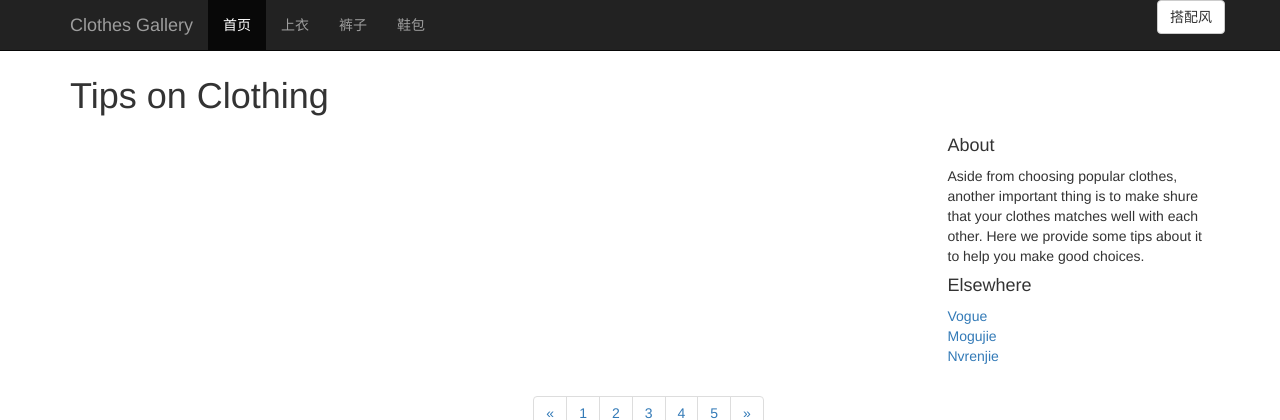
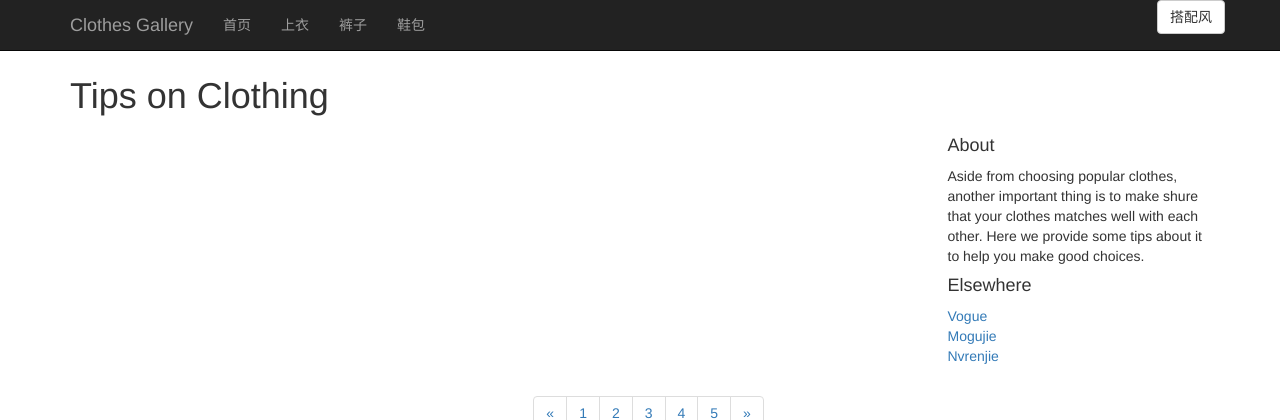
Before and after one commit to HelloOrganization/dapei, a Flask app: template templates/tip.html in a window 1280 px wide. Shown: the top 420 px of the page. Run offline with Flask 2, Linux system fonts and the light colour scheme; the template is opened without the code that fills it, so the values that code supplies are empty; some libraries are stand-ins or nearby versions.

Commit message:
tip minor modify

```diff
--- a/templates/tip.html
+++ b/templates/tip.html
@@ -29,7 +29,7 @@
         </div>
 		<div id="navbar" class="collapse navbar-collapse">
 		 <ul class="nav navbar-nav">
-		  	<li class="active"><a href="/">首页</a></li>
+		  	<li ><a href="/">首页</a></li>
 			<li><a href="/show/?type=tops">上衣</a></li>
 			<li><a href="/show/?type=pants">裤子</a></li>
 			<li><a href="/show/?type=shoes">鞋包</a></li>
```
